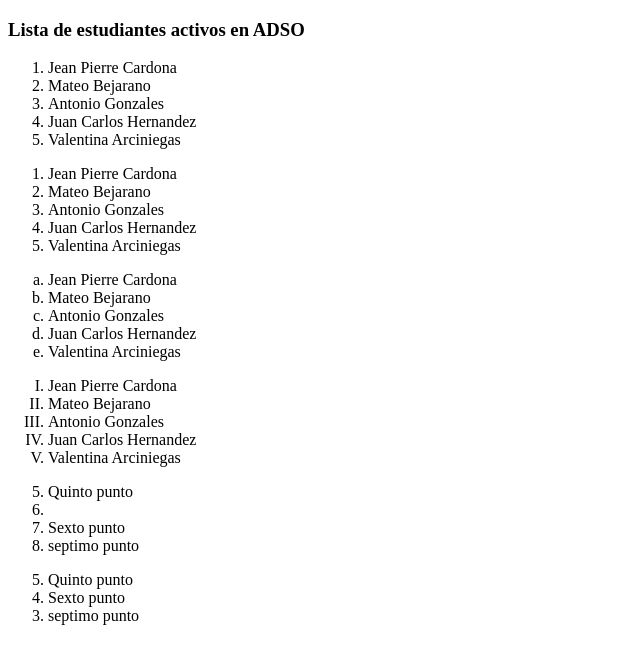
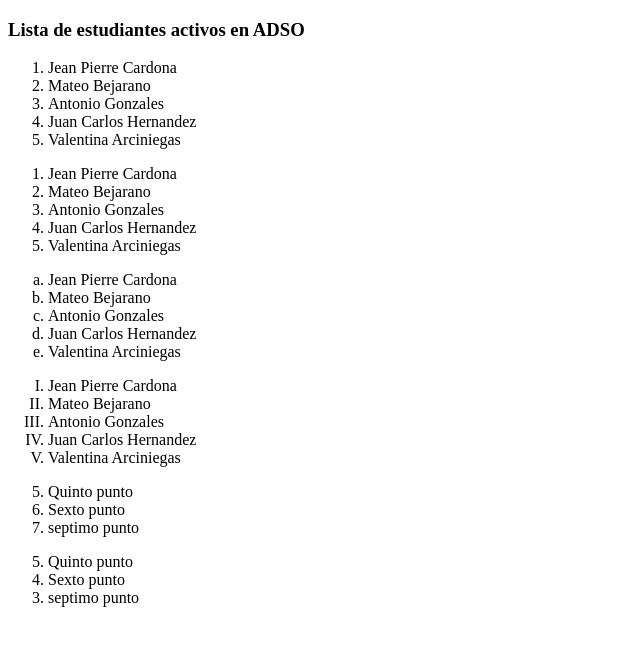
Before and after one commit to Tiinaz0/maquetado_web, a plain HTML site: page Practica5.html in a window 1280 px wide. Shown: the whole page, without its empty margins (0-640 px from the left). Drawn offline with Linux system fonts and the light colour scheme.

Commit message:
practica5

```diff
--- a/Practica5.html
+++ b/Practica5.html
@@ -38,15 +38,18 @@
     <li>Juan Carlos Hernandez</li>
     <li>Valentina Arciniegas</li>
 </ol>
+
 <ol start="5">
-    <li>Quinto punto<li>
+    <li>Quinto punto</li>
     <li>Sexto punto</li>
     <li>septimo punto</li>
 </ol>
+
 <ol start="5" reversed>
     <li>Quinto punto</li>
     <li>Sexto punto</li>
     <li>septimo punto</li>
 </ol>
+
 </body>
 </html>
```
